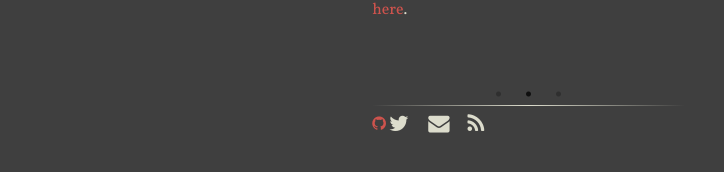
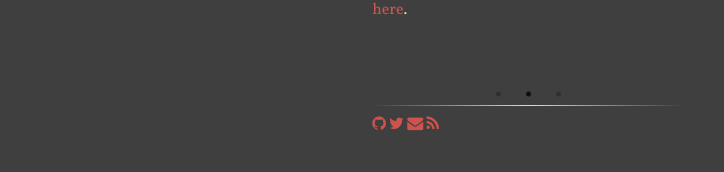
Before and after one commit to rs2/anbasile.github.io, a Jekyll site: the page built from index.html, in a window 1280 px wide. Shown: the part 480-652 px from the top of the page, without its empty margins (295-1019 px from the left). Built offline with Jekyll 4.4.1, drawn with Linux system fonts in a browser that asks for light colours; nearby versions of some CDN libraries.

Commit message:
Update content.html

```diff
--- a/_includes/content.html
+++ b/_includes/content.html
@@ -16,14 +16,14 @@
       </a>
 
       <a href="https://twitter.com/angelo_basile">
-      <i class="fa fa-twitter fa-lg main-list-item-icon"></i>
+      <i class="fa fa-twitter"></i>
       </a>
 
       <a href="mailto:angelo.basile@alumni.unitn.it">
-      <i class="fa fa-envelope fa-lg main-list-item-icon"></i>
+      <i class="fa fa-envelope"></i>
       </a>
 
       <a href="http://anbasile.github.io/feed.xml">
-      <i class="fa fa-rss fa-lg main-list-item-icon"></i>
+      <i class="fa fa-rss"></i>
       </a>
 </div>
```
